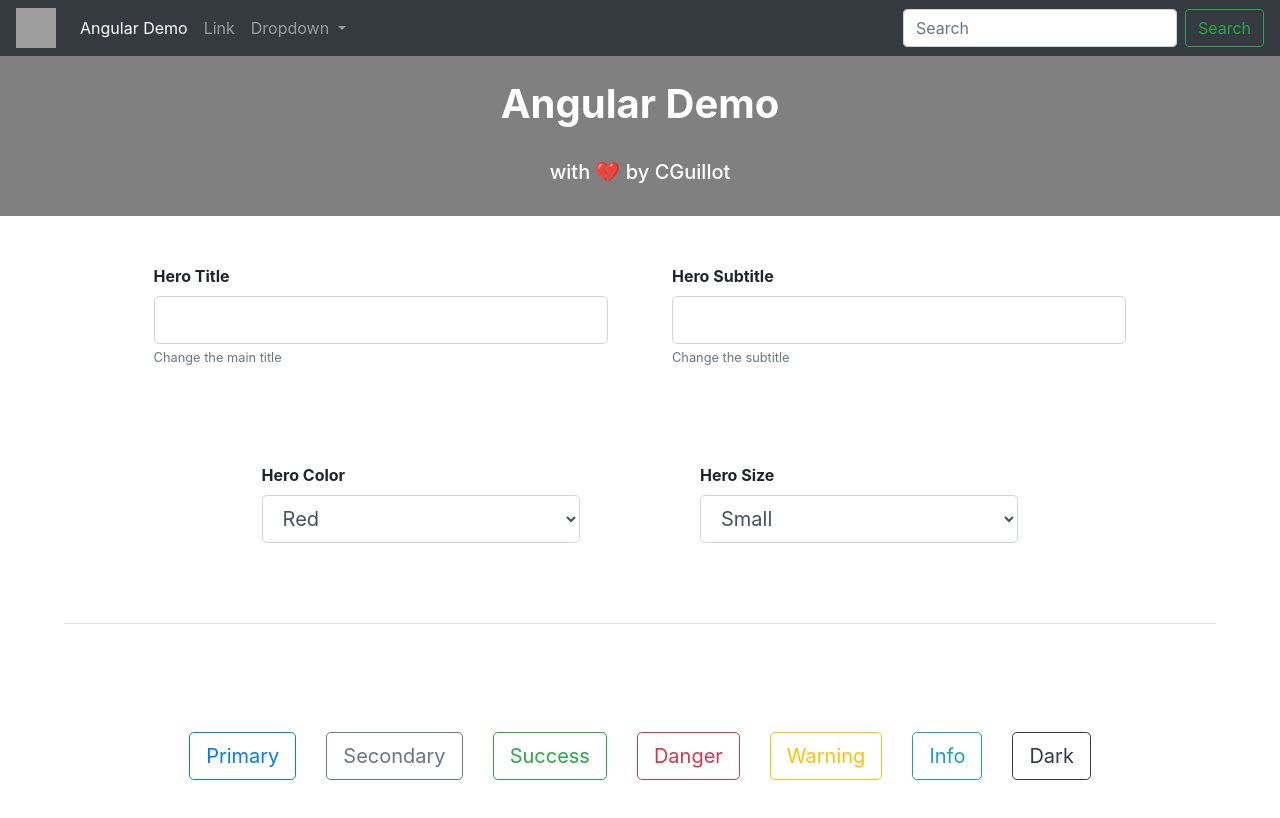
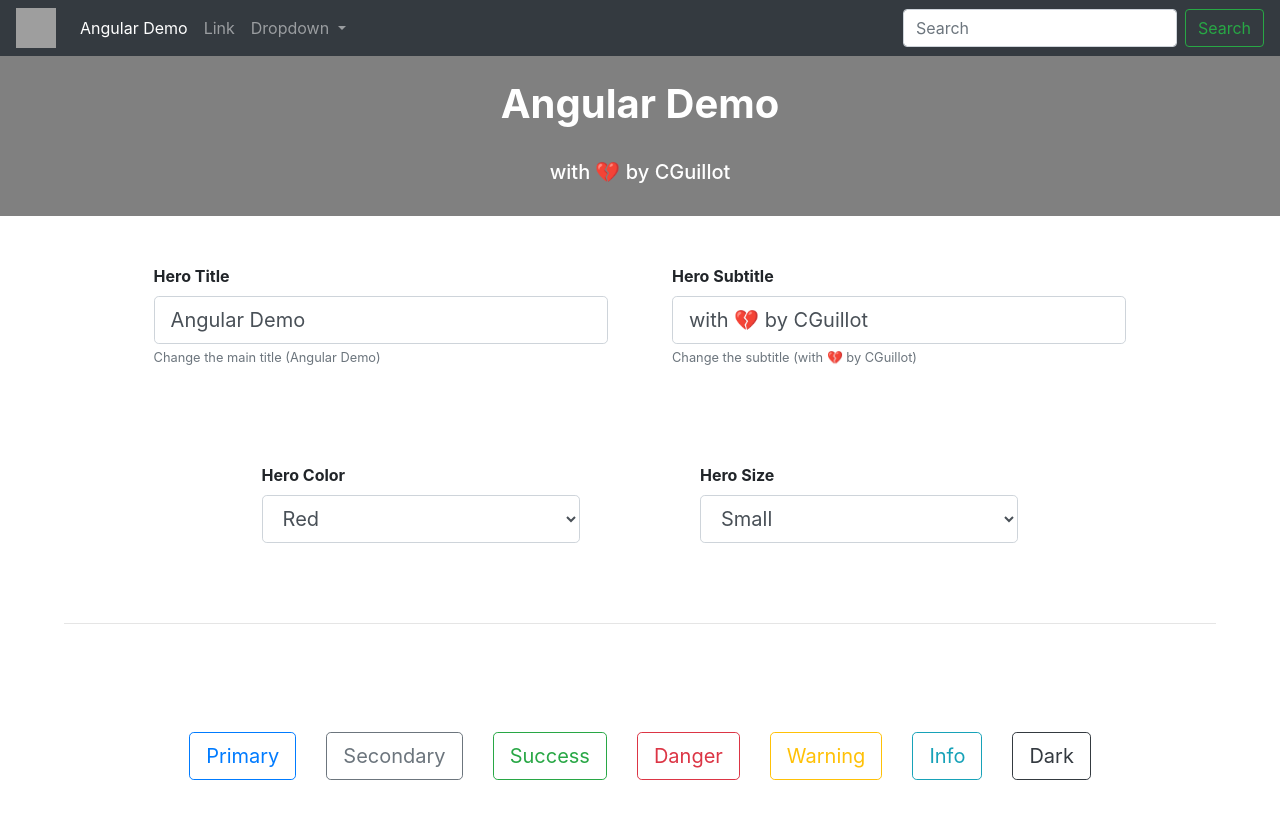
Before and after one commit to CGuillotG/AngularCourse, an Angular app: page / in a window 1280 px wide. Shown: the top 818 px of the page. Built offline with nearby package versions, Linux system fonts and the light colour scheme; grey boxes are pictures that could not be loaded.

Commit message:
Added Two-Way-Databinding with test

```diff
--- a/src/app/hero-panel/hero-panel.component.html
+++ b/src/app/hero-panel/hero-panel.component.html
@@ -1,13 +1,13 @@
 <form id="hero-panel">
     <div class="form-group">
         <label for="heroTitle">Hero Title</label>
-        <input type="text" class="form-control form-control-lg" id="heroTitle">
-        <small id="heroTitleHelp" class="form-text text-muted">Change the main title</small>
+        <input type="text" class="form-control form-control-lg" name="heroTitle" [(ngModel)]="heroTitle">
+        <small id="heroTitleHelp" class="form-text text-muted">Change the main title ({{heroTitle}})</small>
     </div>
     <div class="form-group">
         <label for="heroSubtitle">Hero Subtitle</label>
-        <input type="text" class="form-control form-control-lg" id="heroSubtitle">
-        <small id="heroTitleHelp" class="form-text text-muted">Change the subtitle</small>
+        <input type="text" class="form-control form-control-lg" name="heroSubtitle" [(ngModel)]="heroSubtitle">
+        <small id="heroSubtitleHelp" class="form-text text-muted">Change the subtitle ({{heroSubtitle}})</small>
     </div>
     <div class="form-group form-select">
         <label for="heroColor">Hero Color</label>
```
